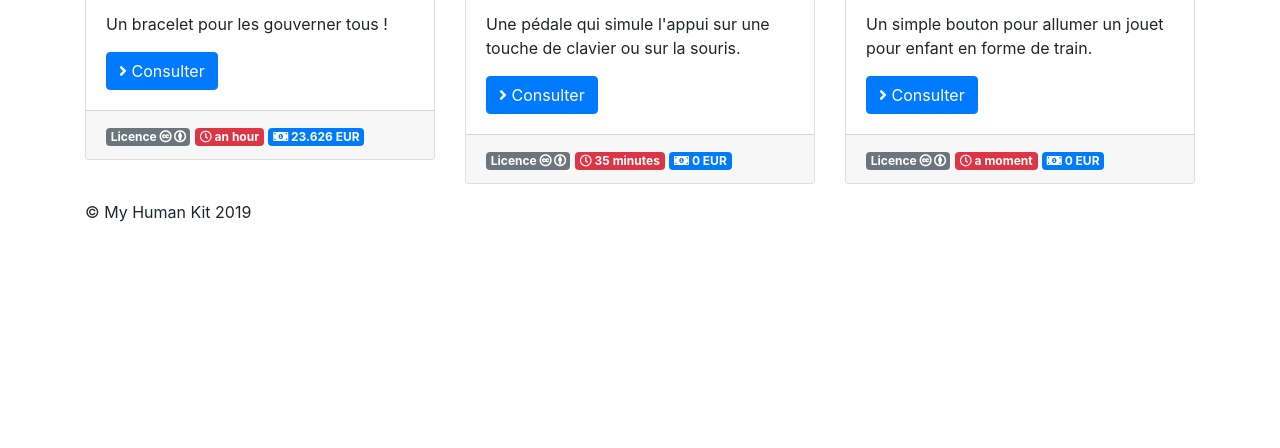
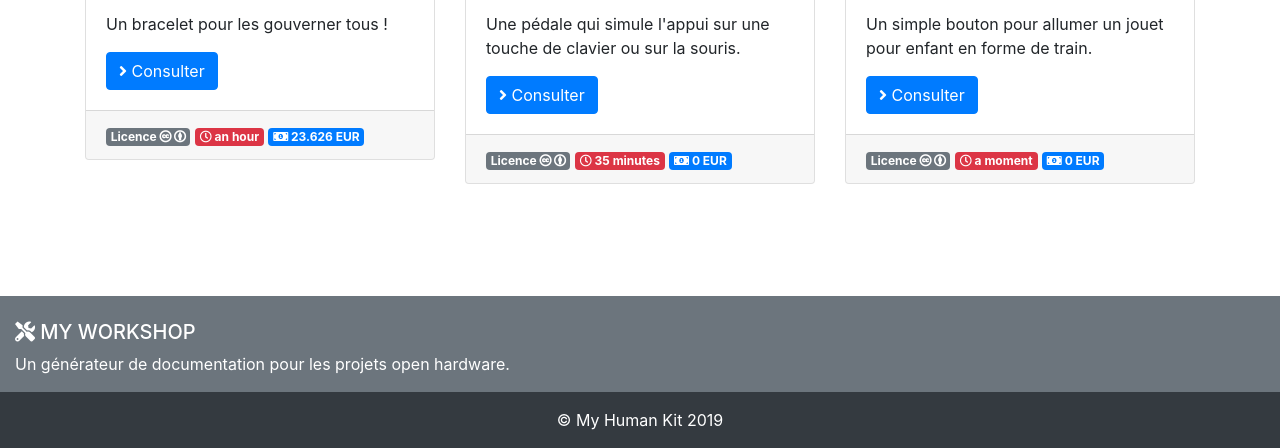
Before and after one commit to myhumankit/myworkshop, a Flask app: page / in a window 1280 px wide. Shown: the part 1329-1777 px from the top of the page. Before the commit the page ends 1551 px from the top, so only its background shows below. Run offline with Flask 2, Linux system fonts and the light colour scheme; some libraries are stand-ins or nearby versions.

Commit message:
Update base template

```diff
--- a/templates/base.html
+++ b/templates/base.html
@@ -8,6 +8,9 @@
     <!-- Bootstrap CSS -->
     <link rel="stylesheet" href="https://stackpath.bootstrapcdn.com/bootstrap/4.2.1/css/bootstrap.min.css" integrity="sha384-GJzZqFGwb1QTTN6wy59ffF1BuGJpLSa9DkKMp0DgiMDm4iYMj70gZWKYbI706tWS" crossorigin="anonymous">
 
+    <!-- Bootswatch CSS
+    <link rel="stylesheet" href="https://stackpath.bootstrapcdn.com/bootswatch/4.3.1/united/bootstrap.min.css">
+     -->
     <!-- Font Awesome's Free CDN -->
     <link rel="stylesheet" href="https://use.fontawesome.com/releases/v5.7.1/css/all.css" integrity="sha384-fnmOCqbTlWIlj8LyTjo7mOUStjsKC4pOpQbqyi7RrhN7udi9RwhKkMHpvLbHG9Sr" crossorigin="anonymous">
 
@@ -41,7 +44,7 @@
 
 <body>
     <nav class="navbar navbar-expand-md navbar-dark fixed-top bg-dark">
-        <a class="navbar-brand" href="{{ url_for('index') }}">My Workshop</a>
+        <a class="navbar-brand" href="{{ url_for('index') }}"><i class="fas fa-tools"></i> My Workshop</a>
         <button class="navbar-toggler" type="button" data-toggle="collapse" data-target="#navbarsExampleDefault" aria-controls="navbarsExampleDefault" aria-expanded="false" aria-label="Toggle navigation">
             <span class="navbar-toggler-icon"></span>
         </button>
@@ -51,8 +54,23 @@
         {% block content %}{% endblock %}
     </main>
 
-    <footer class="container">
-        <p>&copy; My Human Kit 2019</p>
+    <br/>
+    <br/>
+    <br/>
+    <br/>
+
+    <footer class="page-footer font-small bg-secondary text-white pt-4">
+        <div class="container-fluid text-center text-md-left">
+            <div class="row">
+                <div class="col-md-6 mt-md-0 mt-3">
+                    <h5 class="text-uppercase"><i class="fas fa-tools"></i> My Workshop</h5>
+                    <p>Un générateur de documentation pour les projets open hardware.</p>
+                </div>
+            </div>
+        </div>
+        <div class="footer-copyright text-center py-3 bg-dark text-white">
+            &copy; My Human Kit 2019
+        </div>
     </footer>
 
     <script src="https://code.jquery.com/jquery-3.3.1.slim.min.js" integrity="sha384-q8i/X+965DzO0rT7abK41JStQIAqVgRVzpbzo5smXKp4YfRvH+8abtTE1Pi6jizo" crossorigin="anonymous"></script>
```
